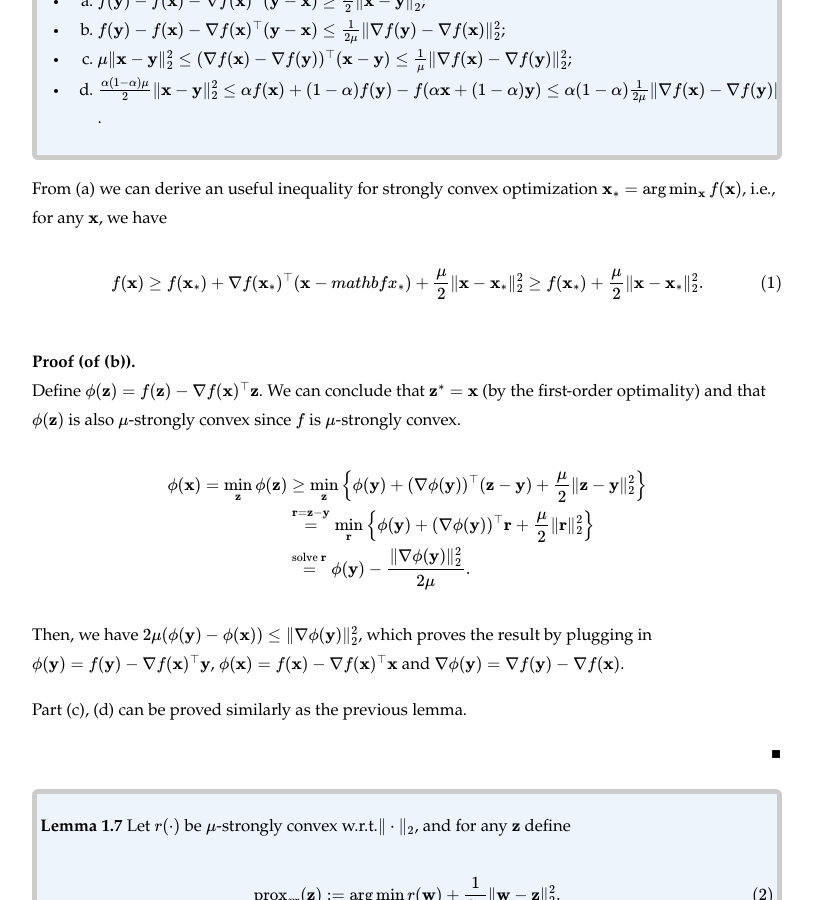
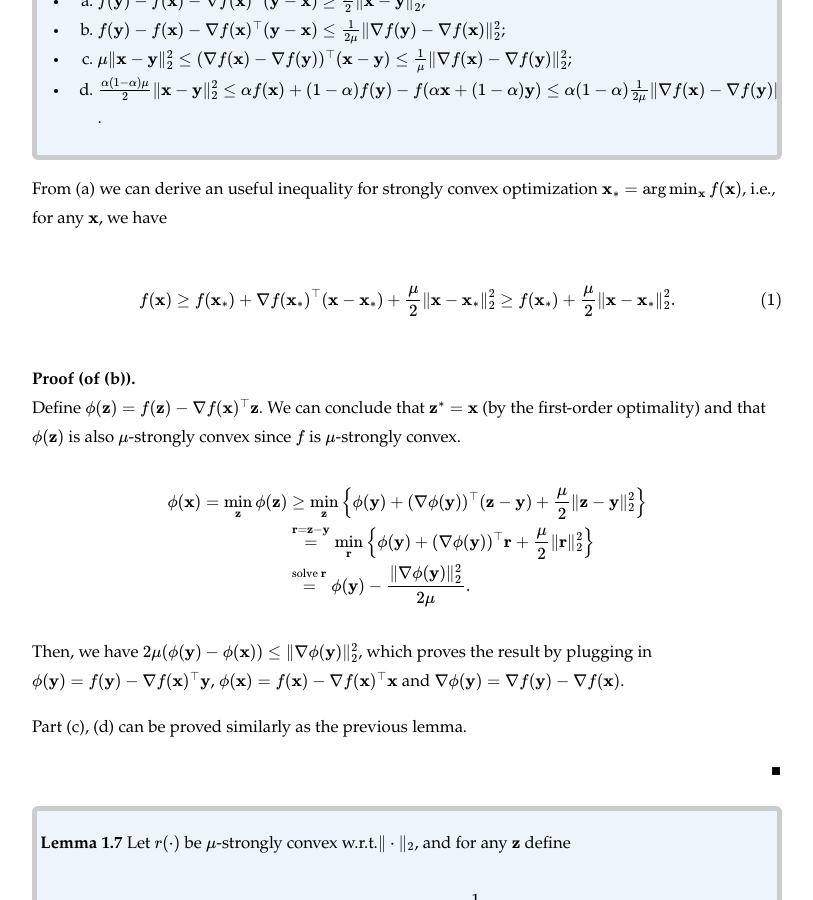
Before and after one commit to optmai/opt4ml, a Jekyll site: the page Ch1-5.html, which Jekyll copies as it is, in a window 1280 px wide and 900 px high, scrolled down 2335 px. Shown: the whole window, without its empty margins (233-1046 px from the left). Built offline with Jekyll 4.4.1, drawn with Linux system fonts in a browser that asks for light colours.

Commit message:
Add files via upload

```diff
--- a/Ch1-5.html
+++ b/Ch1-5.html
@@ -463,9 +463,11 @@ f(\mathbf{x})-\nabla f(\mathbf{y})\|_2^2\)</span>.</li>
 optimization <span
 class="math inline">\(\mathbf{x}_*=\arg\min_{\mathbf{x}}f(\mathbf{x})\)</span>,
 i.e., for any <span class="math inline">\(\mathbf{x}\)</span>, we have
-<span class="math display">\[\begin{align}\label{eqn:scx-opt}
+<a id="eqn:scx-opt"></a></p>
+<p><span class="math display">\[\begin{align}\label{eqn:scx-opt}
 f(\mathbf{x})\ge f(\mathbf{x}_*)+\nabla
-f(\mathbf{x}_*)^{\top}(\mathbf{x}-mathbf{x}_*)+\frac{\mu}{2}\|\mathbf{x}-\mathbf{x}_*\|_2^2\ge
+f(\mathbf{x}_*)^{\top}(\mathbf{x}-
+\mathbf{x}_*)+\frac{\mu}{2}\|\mathbf{x}-\mathbf{x}_*\|_2^2\ge
 f(\mathbf{x}_*)+\frac{\mu}{2}\|\mathbf{x}-\mathbf{x}_*\|_2^2.
 \end{align}\]</span></p>
 <p><strong>Proof (of (b)).</strong><br />
--- a/Ch2-1.html
+++ b/Ch2-1.html
@@ -357,8 +357,8 @@ class="math inline">\(h(\mathbf{w};\mathbf{x})\)</span> and the true
 label <span class="math inline">\(y\)</span>. Given a training dataset
 <span
 class="math inline">\(\mathcal{S}=\{(\mathbf{x}_1,y_1),\ldots,(\mathbf{x}_n,y_n)\}\)</span>,
-the ERM problem is formulated as: <span
-class="math display">\[\begin{align}\label{eqn:erm}
+the ERM problem is formulated as: <a id="eqn:erm"></a></p>
+<p><span class="math display">\[\begin{align}\label{eqn:erm}
 \min_{\mathbf{w}\in\mathcal{W}}\mathcal{R}_{\mathcal{S}}(\mathbf{w}):=\frac{1}{n}\sum_{i=1}^n\ell(h(\mathbf{w};\mathbf{x}_i),y_i).
 \end{align}\]</span></p>
 <h2 id="discriminative-loss-functions">Discriminative Loss
```
